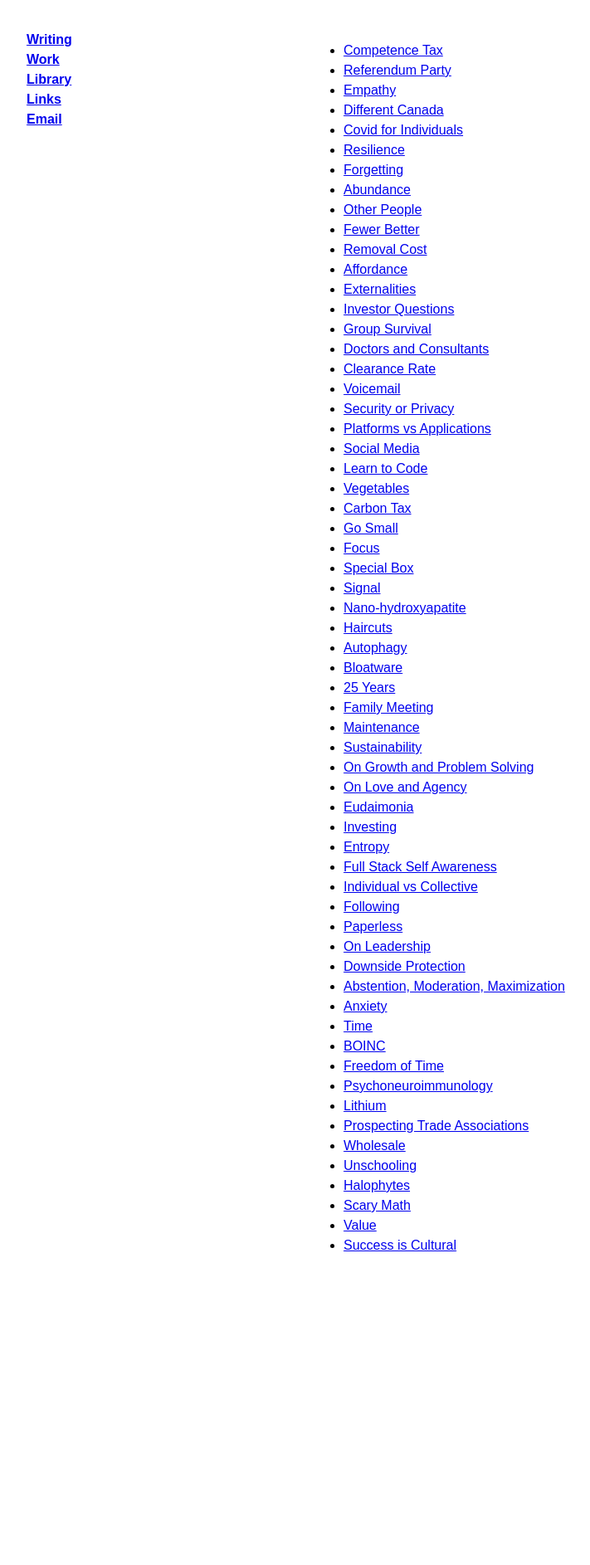
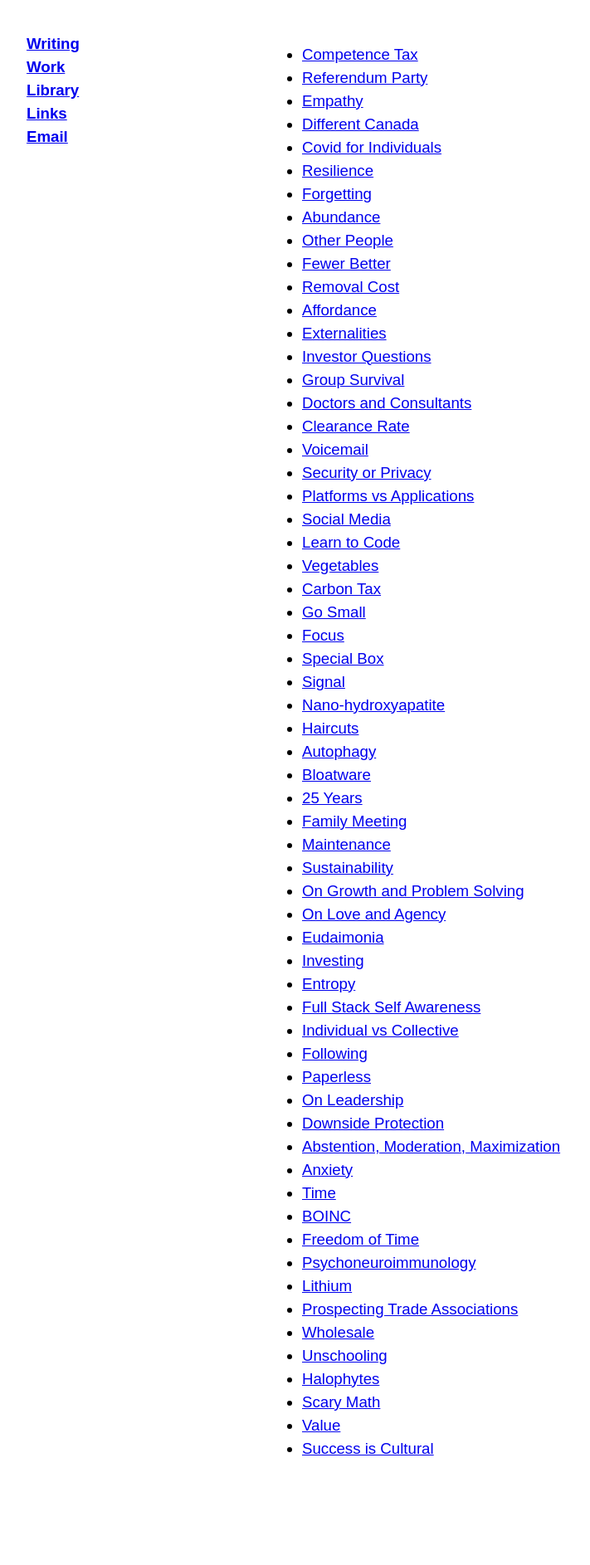
Before and after one commit to rogerkirkness/writing, a Jekyll site: the page built from index.html, in a window 1280 px wide. Shown: the whole page at 83% size, without its empty margins (16-727 px from the left). Built offline with Jekyll 4.4.1, drawn with Linux system fonts in a browser that asks for light colours; before the commit the page ends 1637 px from its top, so only the background shows below that.

Commit message:
Update default.html

```diff
--- a/_layouts/default.html
+++ b/_layouts/default.html
@@ -8,13 +8,13 @@
 	<link href="favicon.ico" rel="icon" type="image/x-icon" />
 	<style>
 		body {
-			font-size: 12pt;
+			font-size: 14pt;
 			line-height: 1.5;
 			font-family: sans-serif;
 		}
-		@media (min-width: 500px) {
+		@media (min-width: 600px) {
 			.container {
-				width: 500px;
+				width: 600px;
 				margin: auto;
 				padding-top: 25px;
 				padding-bottom: 100px;
@@ -26,7 +26,7 @@
 				font-weight: 600;
 			}
 		}
-		@media (max-width: 500) {
+		@media (max-width: 600) {
 			.menu {
 				padding-left: 5px !important;
 			}
```
